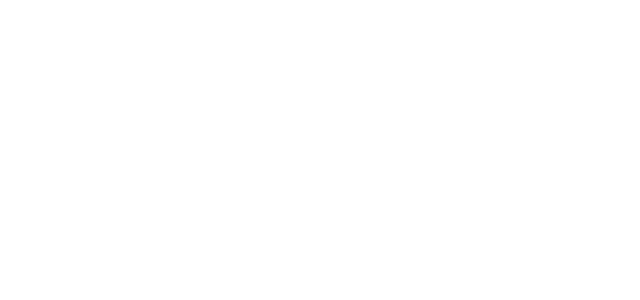
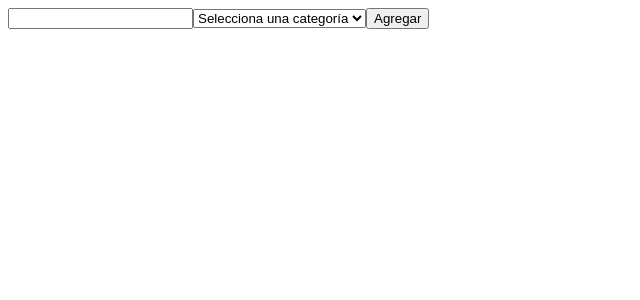
Before and after one commit to LeandroCalcabrini/listadecompras, a React (Vite) app: page / in a window 1280 px wide. Shown: the top 300 px of the page, without its empty margins (0-640 px from the left). Built offline with nearby package versions, Linux system fonts and the light colour scheme.

Commit message:
agregado de componente appForm

```diff
--- a/src/App.jsx
+++ b/src/App.jsx
@@ -1,10 +1,16 @@
 import './App.css'
+import AppList from './components/AppList'
+import ListContext from './context/ListContext'
 
 function App() {
 
 
   return (
     <>
+    <ListContext>
+      <AppList/>
+    </ListContext>
+
 
     </>
   )
--- /dev/null
+++ b/src/components/AppForm.jsx
@@ -0,0 +1,67 @@
+import { useContext, useState } from "react";
+import { appContext } from "../context/appContext";
+
+const AppForm = () => {
+  const { list, setList } = useContext(appContext);
+  const [titleProduct, setTitleProduct] = useState("");
+  const [category, setCategory] = useState("");
+  const [error, setError] = useState(null);
+
+  const categories = ["Lacteos", "Verduras", "Carne", "Otros"];
+
+  const product = {
+      title:
+        titleProduct.charAt(0).toUpperCase() +
+        titleProduct.slice(1).toLocaleLowerCase(),
+      id: crypto.randomUUID(),
+      category: category,
+      completed: false,
+    };
+
+  const handleChange = (e) => {
+    const value = e.target.value;
+    setTitleProduct(value);
+  };
+
+  const handleSubmit = (e) => {
+    e.preventDefault();
+
+    if (titleProduct.trim() === "" || category.trim() === "") {
+      setError("Por favor ingrese el nombre del producto y su categoria");
+      return;
+    }
+
+    setList([...list, product]);
+    setTitleProduct("");
+    setCategory("");
+    setError(null);
+  };
+
+  const handleCategoryChange = (e) => {
+    const value = e.target.value;
+    setCategory(value);
+  };
+
+  console.log(list)
+
+  return (
+    <div>
+      <form onSubmit={handleSubmit}>
+        <input type="text" value={titleProduct} onChange={handleChange} />
+        <select onChange={handleCategoryChange} value={category}>
+          <option value="">Selecciona una categoría</option>
+          {categories.map((category) => (
+            <option key={category} value={category}>
+              {category}
+            </option>
+          ))}
+        </select>
+        <button type="submit">Agregar</button>
+      </form>
+
+      {error ? <p>{error}</p> : ""}
+    </div>
+  );
+};
+
+export default AppForm;
--- /dev/null
+++ b/src/components/AppList.jsx
@@ -0,0 +1,12 @@
+import AppForm from "./appForm";
+
+const AppList = () => {
+  return (
+    <main>
+      <AppForm/>
+
+    </main>
+  );
+};
+
+export default AppList;
--- /dev/null
+++ b/src/context/ListContext.jsx
@@ -0,0 +1,16 @@
+import { appContext } from "./appContext";
+import { useState } from "react";
+
+const ListContext = ({ children }) => {
+  const [list, setList] = useState([]);
+
+
+
+  return (
+    <appContext.Provider value={{ list, setList, }}>
+      {children}
+    </appContext.Provider>
+  );
+};
+
+export default ListContext;
--- /dev/null
+++ b/src/context/appContext.js
@@ -0,0 +1,2 @@
+import { createContext } from "react";
+export const appContext = createContext();
```
